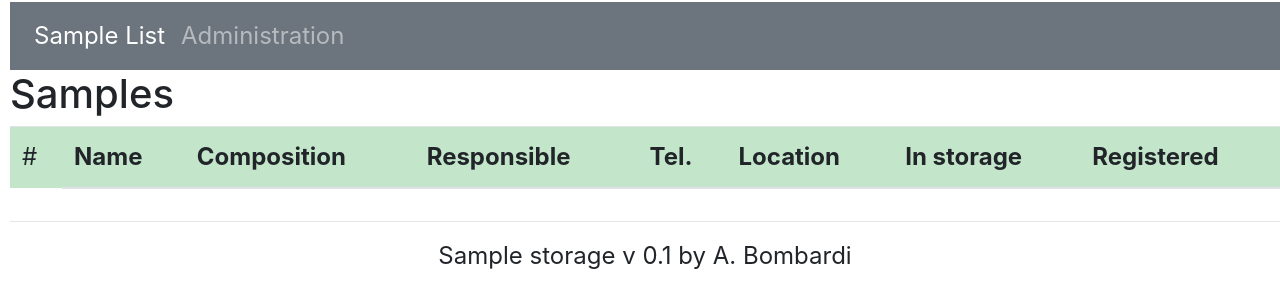
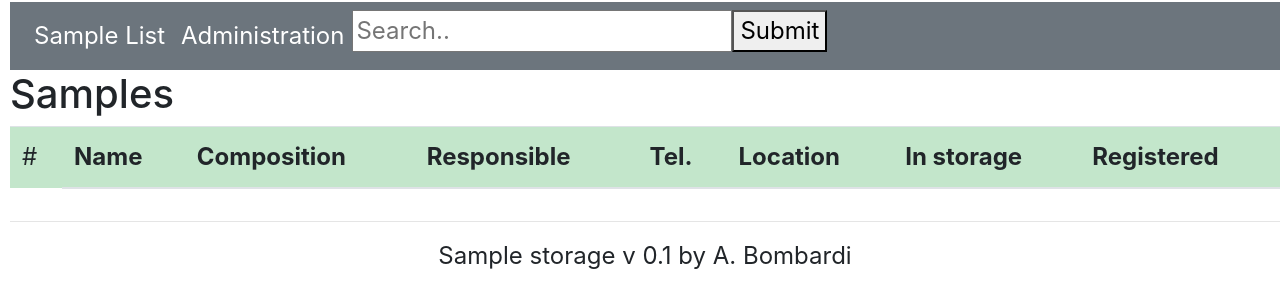
Before and after one commit to alexb29/samplerecord, a Django app: page / in a window 1280 px wide. Shown: the top 308 px of the page. Run offline with Django 3.2, Linux system fonts and the light colour scheme; data that the repository does not hold is empty; some libraries are stand-ins or nearby versions.

Commit message:
Search buttons added

```diff
--- a/samplerecord/Templates/base.html
+++ b/samplerecord/Templates/base.html
@@ -18,6 +18,9 @@
         margin-top: 2px;
         margin-left: 10px;
     }
+
+
+
     </style>
 </head>
 <body>
@@ -27,9 +30,22 @@
     <li class="nav-item active">
       <a class="nav-link" href="{% url "storesample:sample-list" %}">Sample List</a>
     </li>
-    <li class="nav-item">
+
+
+    <li class="nav-item active">
       <a class="nav-link" href="/admin/">Administration</a>
     </li>
+
+ <ul class="navbar-nav navbar-right">
+   <li style="float:right" >
+    <form class="form-inline my-2 my-lg-0" id="searchform" action="{% url 'storesample:filtered-list' %}" method="get" accept-charset="utf-8">
+      <input type="text" placeholder="Search.." name="query">
+      <button type="submit">Submit</button>
+    </form>
+   </li >
+ </ul>
+
+
   </ul>
 </nav>
 
--- a/storesample/urls.py
+++ b/storesample/urls.py
@@ -1,11 +1,13 @@
 from django.urls import path
 
 
-from storesample.views import SampleDetailView,SampleListView
+from storesample.views import SampleDetailView, SampleListView
+from storesample.views import SearchSampleListView
 app_name = 'storesample'
 
 
 urlpatterns = [
     path('samplelist/', SampleListView.as_view(), name='sample-list'),
+    path('filterlist/', SearchSampleListView.as_view(), name='filtered-list'),
     path('sample/<int:pk>', SampleDetailView.as_view(), name='sample-detail'),
 ]
--- a/storesample/views.py
+++ b/storesample/views.py
@@ -4,7 +4,9 @@ from django.views.generic.detail import DetailView
 from django.views.generic.list import ListView
 from django.utils import timezone
 from django.http import FileResponse
-
+import operator
+from functools import reduce
+from django.db.models import Q
 
 # Create your views here.
 from storesample.models import Sample
@@ -38,3 +40,25 @@ class SampleListView(ListView):
 		context = super().get_context_data(**kwargs)
 		context['now'] = timezone.now()
 		return context
+
+
+class SearchSampleListView(SampleListView):
+	#paginate_by = 100
+	#model = Sample  # if pagination is desired
+	#template_name = 'storesample/samplefilter_list.html'
+
+
+	def get_queryset(self):
+		print("I am calling the queryset")
+		allentry = Sample.objects.all()
+		query = self.request.GET.get('query')
+		if query:
+			query_list=query.split()
+			filteredresults = allentry.filter(
+				reduce(operator.or_,
+					(Q(composition__icontains=query) for query in query_list)) |
+				reduce(operator.or_,
+					(Q(owner__icontains=query) for query in query_list))
+				)
+		print("Reusts of the query", filteredresults)
+		return filteredresults
```
Also changed, not shown: 1 other file.
